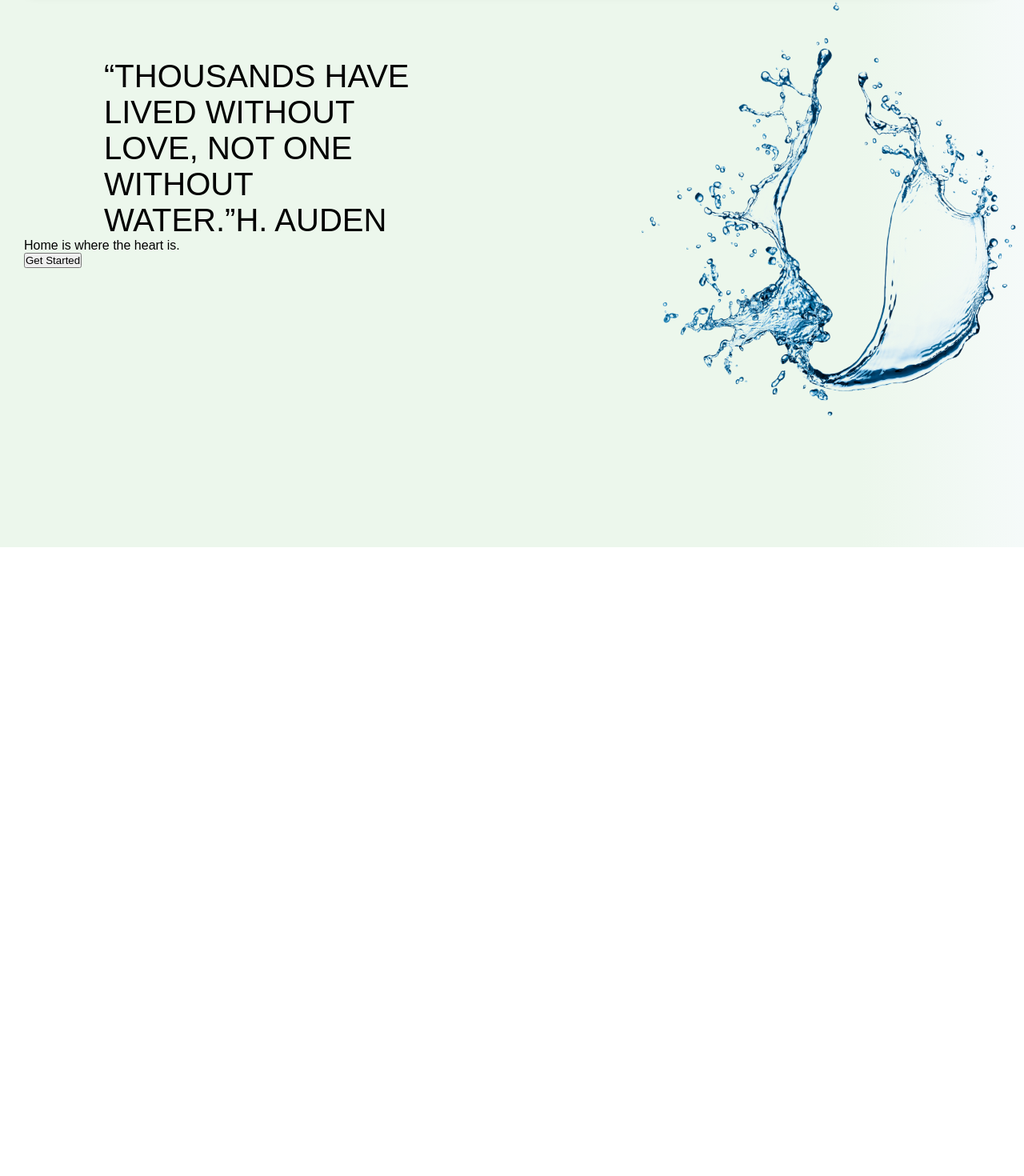
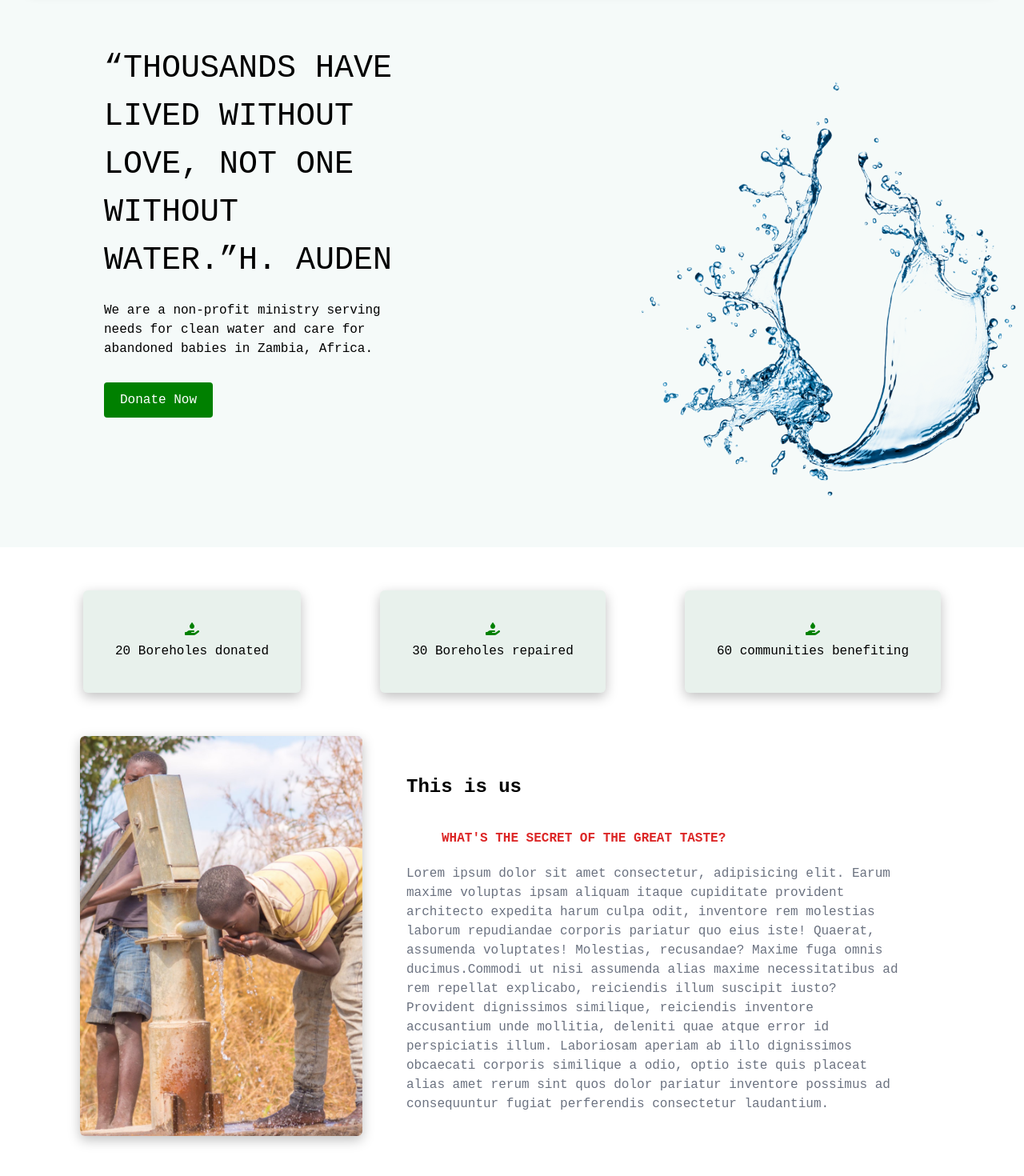
Before and after one commit to misheck12/amenshi_4_life, a React (Create React App) app: page / in a window 1280 px wide. Shown: the part 116-1586 px from the top of the page at 80% size. Before the commit the page ends 800 px from the top, so only its background shows below. Built offline with nearby package versions, Linux system fonts and the light colour scheme.

Commit message:
add about sections

```diff
--- a/src/component/Home/Home.css
+++ b/src/component/Home/Home.css
@@ -1,10 +1,23 @@
+@tailwind base;
+@tailwind components;
+@tailwind utilities;
+
+*{
+    font-family: 'Courier New', Courier, monospace;
+}
 :root{
-    --primary-color: rgb(236,247,236) linear-gradient(90deg, rgba(236,247,236,1) 84%, rgba(245,250,249,1) 100%);
+    --primary-color: #f5faf9;
+    --secondary-color: #fff;
+    --boxes-background-color: #e8f1ec;
 }
+
 .Home{
     width: 100%;
     height: 100vh;
     background: var(--primary-color);
+    display: flex;
+    flex-direction: column;
+    align-items: center;
 }
 
 .Home-container{
@@ -17,6 +30,7 @@
     background-image: url(./img/home3.png);
     background-size: 100% 120%;
     background-repeat: no-repeat;
+    margin-top: 100px;
 
 }
 
@@ -33,5 +47,95 @@
     margin-right: 650px;
     text-transform: uppercase;
     justify-content: left;
-    gap: 10px;
+    align-content: space-between;
+    margin-bottom: 20px;
 }
+
+p{
+    font-size: 1.0rem;
+    font-weight: 500;
+    color: #000;
+    padding: 0 100px;
+    margin-right: 650px;
+    justify-content: left;
+    align-content: space-between;
+}
+
+.Home-header-btn{
+    font-size: 1.0rem;
+    font-weight: 500;
+    border-radius: 4px;
+    background-color: green;
+    color: #fff;
+    padding: 10px 20px;
+    border: none;
+    transition: all 0.3s ease-in-out;
+    margin-top: 0 8px;
+    margin: 30px 100px;
+    cursor: pointer;
+}
+
+.Home-header-btn:hover{
+    background-color: #fff;
+    color: green;
+    transition: all 0.3s ease-in-out;
+    border: 1px solid green;
+}
+.About-us{
+    width: 100%;
+    height: 100vh;
+    background: var(--secondary-color);
+    display: flex;
+    flex-direction: column;
+    margin-top: 50px;
+}
+.flex-container{
+    display: flex;
+    flex-direction: row;
+    justify-content: space-between;
+    align-items: center;
+    margin: 0 100px;
+}
+.flex-container > h2{
+    display: flex;
+    flex-direction: column;
+    align-items: center;
+    padding: 40px;
+    background-color: var(--boxes-background-color);
+    border-radius: 6px;
+    box-shadow: 0 5px 15px rgba(0, 0, 0, 0.25);
+    font-weight: 200;
+    margin: 4px;
+}
+
+.fa-hand-holding-droplet{
+    color: green;
+    margin-bottom: 8px;
+}
+
+.About {
+    display: flex;
+    flex-direction: row;
+    margin-top: 40px;
+}
+
+.flex-row{
+    margin: 50px 100px;
+    display: flex;
+    flex-direction: row;
+}
+
+.flex-row img{
+    border-radius: 6px;
+    box-shadow: 0 5px 15px rgba(0, 0, 0, 0.25);
+    height: 500px;
+}
+
+.text-gray-500 {
+    display: contents;
+}
+
+.text-red-600{
+    margin: auto;
+    padding: 20px;
+}
--- a/src/component/Home/Home.js
+++ b/src/component/Home/Home.js
@@ -1,5 +1,6 @@
 import React from 'react';
 import "./Home.css";
+import "./img/home3.png";
 
 const Home = () => {
   return (
@@ -10,12 +11,51 @@ const Home = () => {
 			<h1>
 				<q>Thousands have lived without love, not one without water.</q>H. Auden
 			</h1>
-			<p>Home is where the heart is.</p>
-			<button className='Home-header-btn'>Get Started</button>
+			<p>We are a non-profit ministry serving needs for clean water and care for abandoned babies in Zambia, Africa.</p>
+			<button className='Home-header-btn'>Donate Now</button>
 			</div>
 		</div>
 
 	</div>
+
+	<section className='About-us'>
+		<div className='flex-container'>
+			<h2><i class="fa-solid fa-hand-holding-droplet"></i>20 Boreholes donated</h2>
+			<h2><i class="fa-solid fa-hand-holding-droplet"></i>30 Boreholes repaired</h2>
+			<h2><i class="fa-solid fa-hand-holding-droplet"></i>60 communities benefiting</h2>
+		</div>
+
+		<div class="flex flex-row ">
+          <div class='w-1/2 h-12 md-10'>
+			<img src={require('./img/back.jpg')} alt="home3" />
+		  </div>
+          <div class="grow-0 shrink-0 basis-auto w-full lg:w-6/12 xl:w-8/12">
+          <div class="px-6 py-12 md:px-12">
+            <h2 class="text-2xl font-bold mb-4">This is us</h2>
+            <p class="uppercase text-red-600 font-bold mb-6 flex items-center">
+              <svg xmlns="http://www.w3.org/2000/svg" viewBox="0 0 384 512" class="w-4 h-4 mr-2">
+                <path fill="currentColor" />
+                </svg>What's the secret of the great taste?
+            </p>
+            <p class="text-gray-500 mb-6 Abousec">
+              Lorem ipsum dolor sit amet consectetur, adipisicing elit. Earum maxime voluptas
+              ipsam aliquam itaque cupiditate provident architecto expedita harum culpa odit,
+              inventore rem molestias laborum repudiandae corporis pariatur quo eius iste!
+              Quaerat, assumenda voluptates! Molestias, recusandae? Maxime fuga omnis ducimus.
+            </p>
+            <p class="text-gray-500">
+              Commodi ut nisi assumenda alias maxime necessitatibus ad rem repellat explicabo,
+              reiciendis illum suscipit iusto? Provident dignissimos similique, reiciendis
+              inventore accusantium unde mollitia, deleniti quae atque error id perspiciatis
+              illum. Laboriosam aperiam ab illo dignissimos obcaecati corporis similique a odio,
+              optio iste quis placeat alias amet rerum sint quos dolor pariatur inventore
+              possimus ad consequuntur fugiat perferendis consectetur laudantium.
+            </p>
+          </div>
+        </div>
+      </div>
+
+	</section>
 	</>
   )
 }
--- a/src/component/Navbar/Navbar.css
+++ b/src/component/Navbar/Navbar.css
@@ -1,5 +1,5 @@
 .NavbarItems {
-  display: flex;
+display: flex;
 justify-content: space-between;
 align-items: center;
 font-size: 1.2rem;
@@ -8,26 +8,26 @@ box-shadow: 0 5px 15px rgba(0, 0, 0, 0.25);
 width: 95%;
 height: 80px;
 border-radius: 13px;
-position: fixed;
+position: absolute;
 top:20px;
 left: 50%;
 transform: translate(-50%);
 }
 
 .logo {
-  color: rgba(33, 82, 28, 0.808);
+color: green;
 font-size: 2rem;
 font-weight: bold;
 text-decoration: none;
 }
 
 .fa-faucet-drip {
-  color: lightgreen;
+  color: green;
   margin-left: 01.2rem;
 }
 
 .nav-menu {
-  display: grid;
+display: grid;
 grid-template-columns: repeat(6, auto);
 grid-gap: 10px;
 align-items: center;
@@ -37,7 +37,7 @@ justify-content: end;
 }
 
 .nav-links {
-  color: rgba(33, 82, 28, 0.808);
+color: rgba(33, 82, 28, 0.808);
 text-decoration: none;
 padding: 0.5rem 1rem;
 white-space: nowrap;
@@ -48,7 +48,9 @@ white-space: nowrap;
 }
 
 .nav-links:hover {
-  color: lightgreen;
+  background-color: green;
+  color: whitesmoke;
+  border-radius: 6px;
 }
 
 .fa-bars,
--- a/src/index.css
+++ b/src/index.css
@@ -1,3 +1,7 @@
+@tailwind base;
+@tailwind components;
+@tailwind utilities;
+
 body {
   margin: 0;
   font-family: -apple-system, BlinkMacSystemFont, 'Segoe UI', 'Roboto', 'Oxygen',
```
Also changed, not shown: src/component/Home/img/back.jpg (added).
